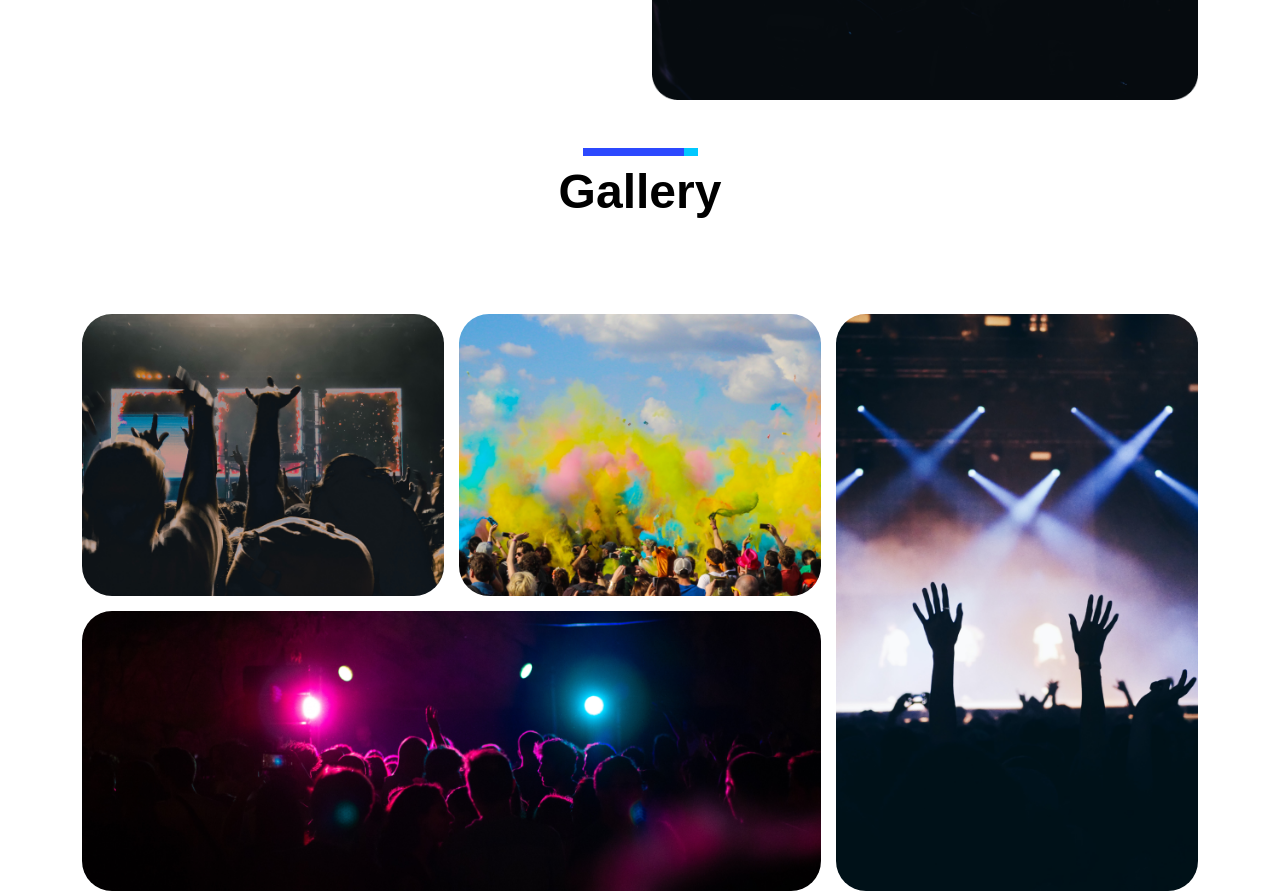
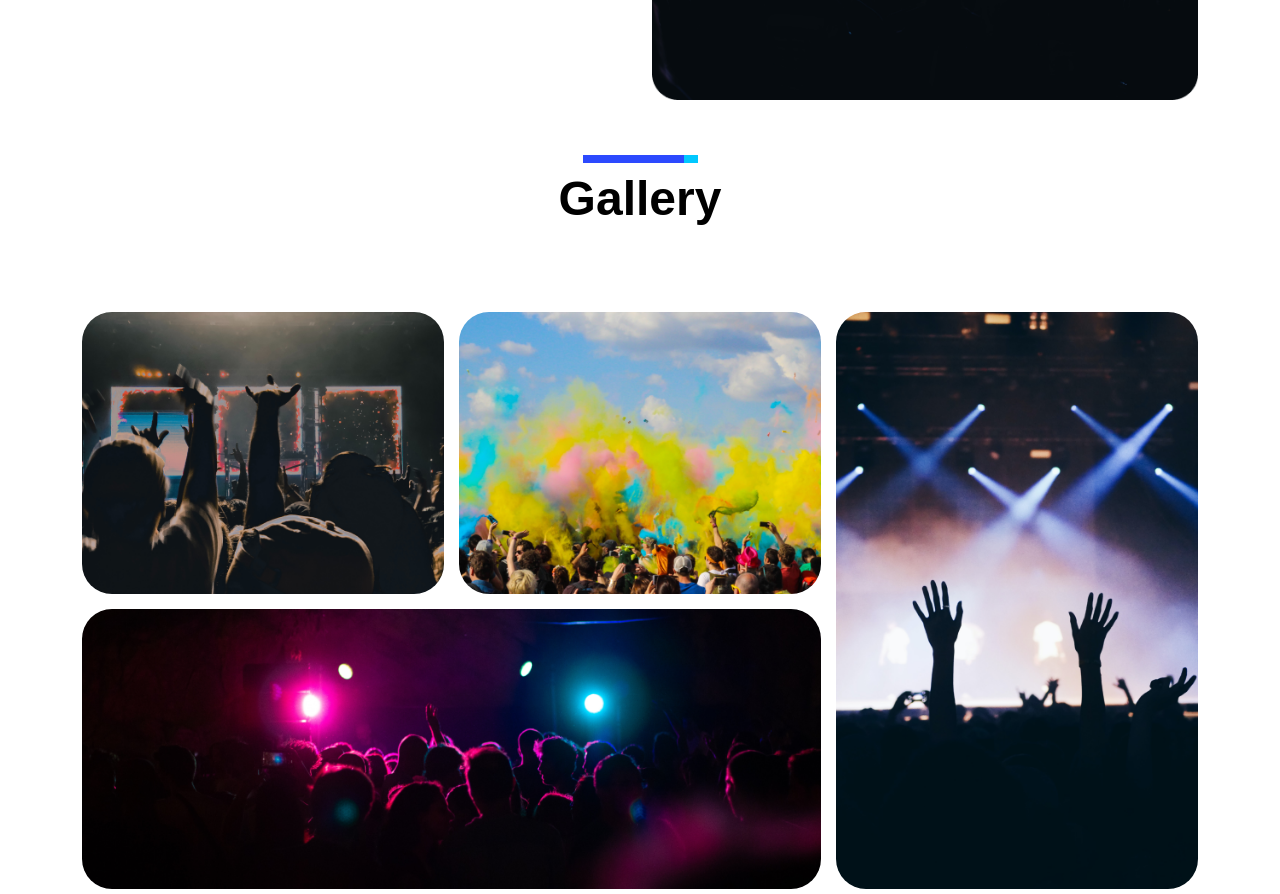
Before and after one commit to divansh-529/festival-profile, a plain HTML site: page index.html in a window 1280 px wide. Shown: the part 929-1823 px from the top of the page. Drawn offline with nearby package versions, Linux system fonts and the light colour scheme; a web font is replaced by a local one.

Commit message:
applied margin to galery

```diff
--- a/assets/css/style.css
+++ b/assets/css/style.css
@@ -148,7 +148,9 @@
     text-align: left;
     color: #666666;
 }
-
+.pt55{
+    padding-top: 55px;
+}
 .lh28 {
     line-height: 28.8px;
 }
@@ -522,7 +524,7 @@ ul li a {
 }
 
 .mt-70 {
-    margin-top: 70px;
+    margin-top: 77px;
 }
 
 /* .section-3 */
--- a/index.html
+++ b/index.html
@@ -180,13 +180,13 @@
             </div>
         </div>
     </section>
-    <section class="two  py-5">
+    <section class="two  pt55">
         <div class="container d-flex align-items-center justify-content-center flex-column">
             <svg width="115" height="8" viewBox="0 0 115 8" fill="none" xmlns="http://www.w3.org/2000/svg">
                 <rect x="0.608398" width="114.392" height="8" fill="#01C8FF" class="svg-1 w-100" />
                 <rect width="101.005" height="8" fill="#2C49FE" />
             </svg>
-            <p class="galery">Gallery</p>
+            <p class="galery mb-0">Gallery</p>
             <div class="photos mt-70">
                 <div class="img1 col-max-sm-12">
                     <img src="/assets/images/img-1.png" alt="show-img" class="w-100 img">
```
